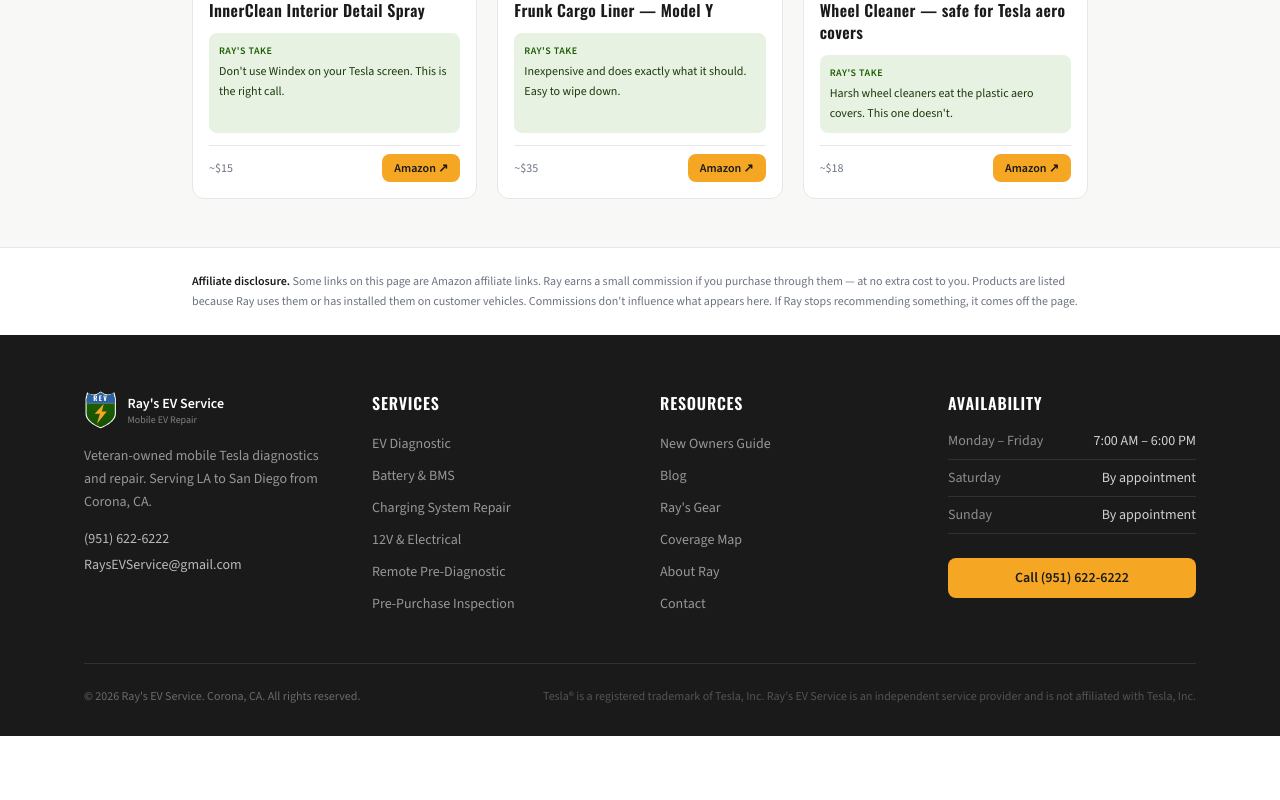
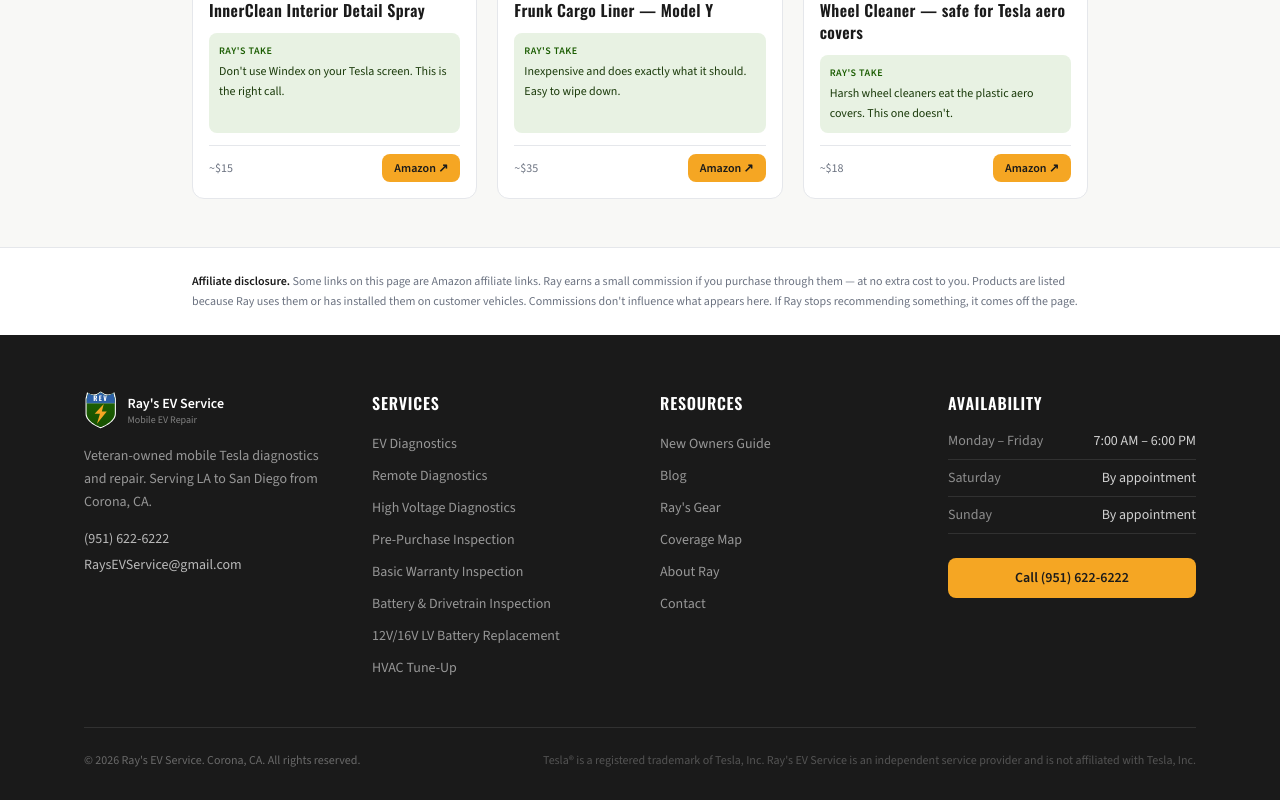
Before and after one commit to LKNovelo/reys-ev-service, a Next.js app: page /gear in a window 1280 px wide. Shown: the part 2010-2810 px from the top of the page. Before the commit the page ends 2746 px from the top, so only its background shows below. Built offline with nearby package versions, Linux system fonts and the light colour scheme.

Commit message:
Update service links in Footer component

```diff
--- a/src/components/Footer.tsx
+++ b/src/components/Footer.tsx
@@ -2,12 +2,14 @@
 import Logo from "./Logo";
 
 const serviceLinks = [
-  { href: "/services#diagnostic",  label: "EV Diagnostic"          },
-  { href: "/services#battery",     label: "Battery & BMS"          },
-  { href: "/services#charging",    label: "Charging System Repair"  },
-  { href: "/services#electrical",  label: "12V & Electrical"        },
-  { href: "/services#remote",      label: "Remote Pre-Diagnostic"   },
-  { href: "/services#inspection",  label: "Pre-Purchase Inspection" },
+  { href: "/services", label: "EV Diagnostics"                      },
+  { href: "/services", label: "Remote Diagnostics"                  },
+  { href: "/services", label: "High Voltage Diagnostics"            },
+  { href: "/services", label: "Pre-Purchase Inspection"             },
+  { href: "/services", label: "Basic Warranty Inspection"           },
+  { href: "/services", label: "Battery & Drivetrain Inspection"     },
+  { href: "/services", label: "12V/16V LV Battery Replacement"      },
+  { href: "/services", label: "HVAC Tune-Up"                        },
 ];
 
 const resourceLinks = [
@@ -60,7 +62,7 @@
             </h3>
             <ul className="flex flex-col gap-2">
               {serviceLinks.map(({ href, label }) => (
-                <li key={href}>
+                <li key={label}>
                   <Link href={href} className="font-body text-white/55 hover:text-white text-sm transition-colors">
                     {label}
                   </Link>
```
